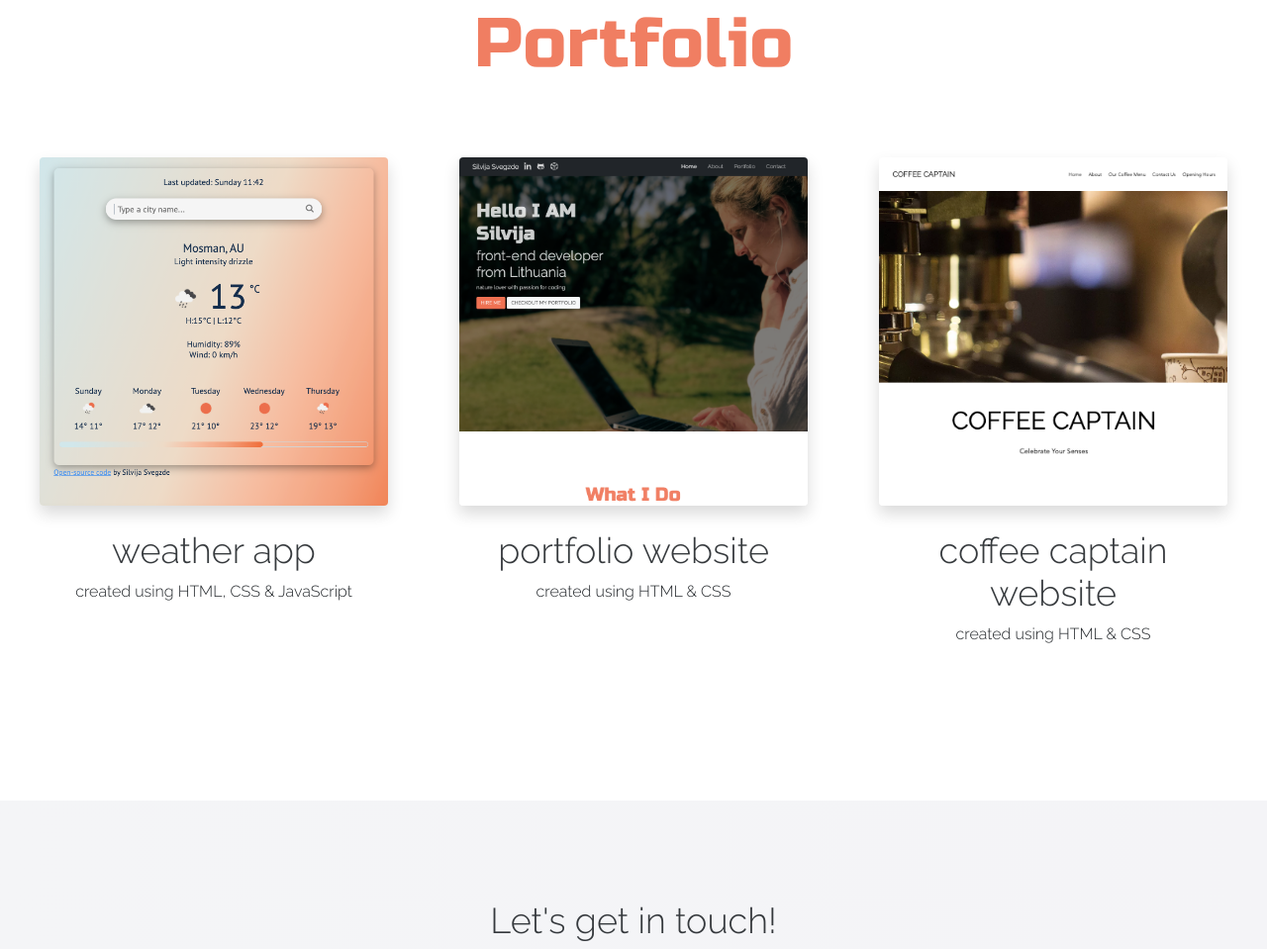
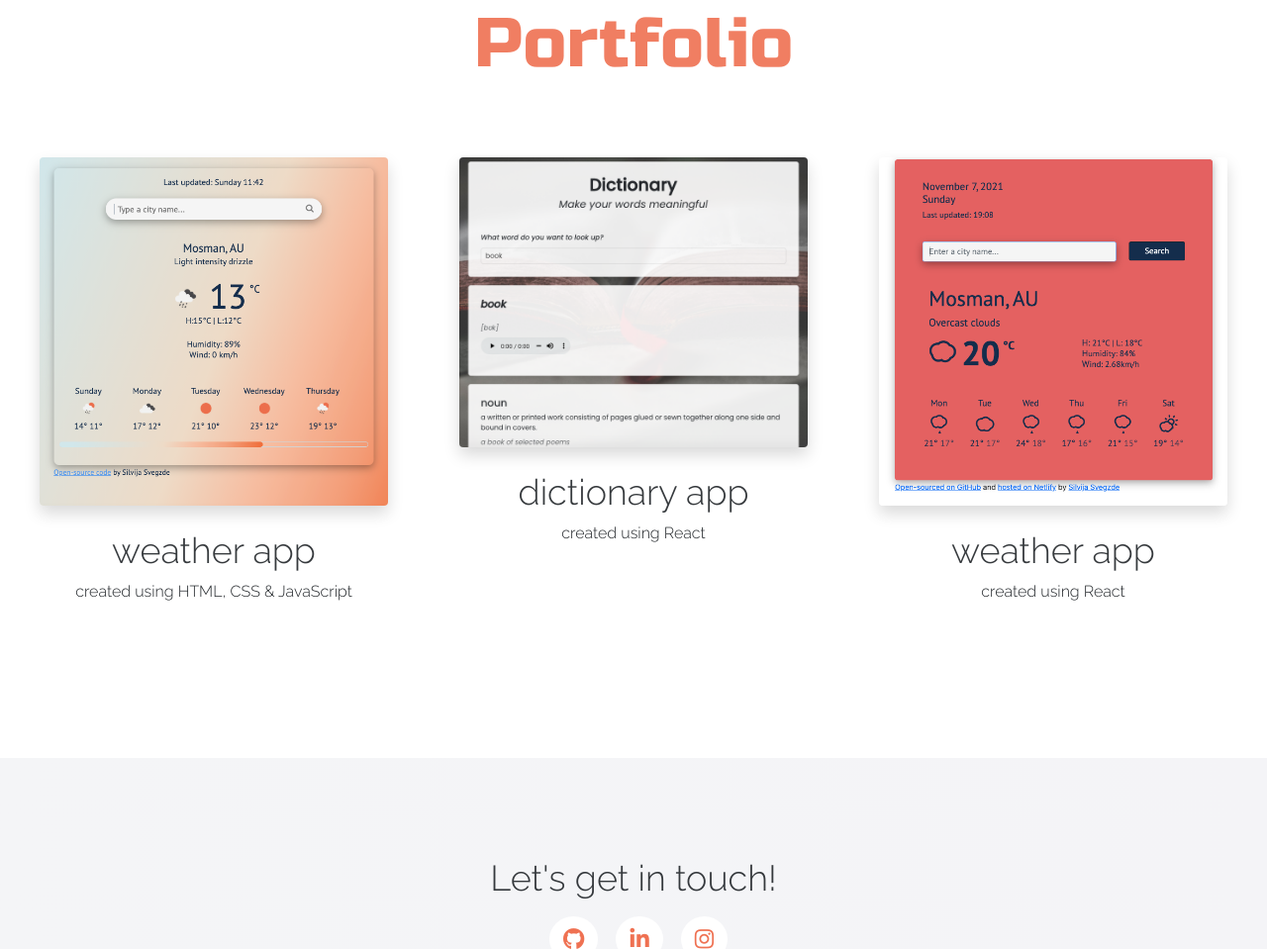
Before and after one commit to SilvijaSvegzde/portfolio-project, a plain HTML site: page index.html in a window 1280 px wide. Shown: the part 2497-3456 px from the top of the page at 99% size. Drawn offline with nearby package versions, Linux system fonts and the light colour scheme.

Commit message:
added new items to portfolio

```diff
--- a/index.html
+++ b/index.html
@@ -327,33 +327,33 @@ aria-label="Toggle navigation">
           </div>
           <div class="col-lg-4 col-md-6">
             <div class="card card-project border-0 text-center p-3 m-2">
-              <a href="https://fervent-lovelace-c70533.netlify.app/" target="_blank">
+              <a href="https://youthful-lovelace-1f72e2.netlify.app/" target="_blank">
                 <img
                   class="card-img-top shadow rounded"
-                  src="/images/portfolio.png"
-                  alt="Portfolio website"
-                  title="Launch Portfolio Website"
+                  src="/images/dictionary.png"
+                  alt="Dictionary App"
+                  title="Launch Dictionary App"
                 />
               </a>
               <div class="card-body" >
-                <h3 class="card-title pt-2 text-center">portfolio website</h3>
-                <p>created using HTML & CSS</p>
+                <h3 class="card-title pt-2 text-center">dictionary app</h3>
+                <p>created using React</p>
               </div>
             </div>
           </div>
           <div class="col-lg-4 col-md-6">
             <div class="card card-project border-0 text-center p-3 m-2">
-              <a href="#" target="_blank">
+              <a href="https://wonderful-mirzakhani-944980.netlify.app/" target="_blank">
                 <img
                   class="card-img-top shadow rounded "
-                  src="/images/coffee-captain.png"
-                  alt="Coffee Captain"
-                  title="Launch Coffee Captain website"
+                  src="/images/weatherReact.png"
+                  alt="Weather App React"
+                  title="Launch Weather App"
                 />
               </a>
               <div class="card-body">
-                <h3 class="card-title pt-2 text-center">coffee captain website</h3>
-                <p>created using HTML & CSS</p>
+                <h3 class="card-title pt-2 text-center">weather app</h3>
+                <p>created using React</p>
               </div>
             </div>
           </div>
```
Also changed, not shown: images/IMG_9606.jpeg (added), images/coffee-captain.png (deleted), images/dictionary.png (added), images/weatherReact.png (added), 2 other files.
